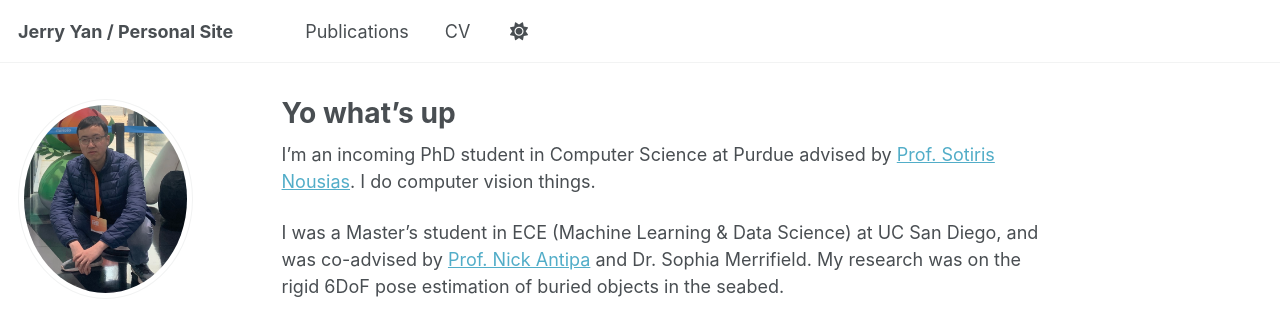
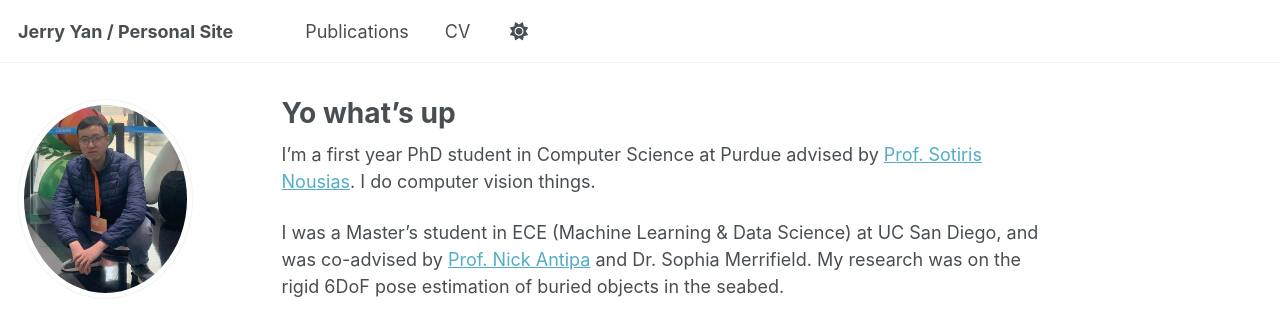
Before and after one commit to jerukan/jerukan.github.io, a Jekyll site: the page built from _pages/about.md, in a window 1280 px wide. Shown: the top 311 px of the page. Built offline with Jekyll 4.4.1, drawn with Linux system fonts in a browser that asks for light colours; some web fonts are replaced.

Commit message:
wow school started

```diff
--- a/_pages/about.md
+++ b/_pages/about.md
@@ -7,7 +7,7 @@ redirect_from:
   - /about.html
 ---
 
-I'm an incoming PhD student in Computer Science at Purdue advised by [Prof. Sotiris Nousias](https://sotirisnousias.com/). I do computer vision things.
+I'm a first year PhD student in Computer Science at Purdue advised by [Prof. Sotiris Nousias](https://sotirisnousias.com/). I do computer vision things.
 
 I was a Master's student in ECE (Machine Learning & Data Science) at UC San Diego, and was co-advised by [Prof. Nick Antipa](https://www.nickantipa.com/) and Dr. Sophia Merrifield. My research was on the rigid 6DoF pose estimation of buried objects in the seabed.
 
```
